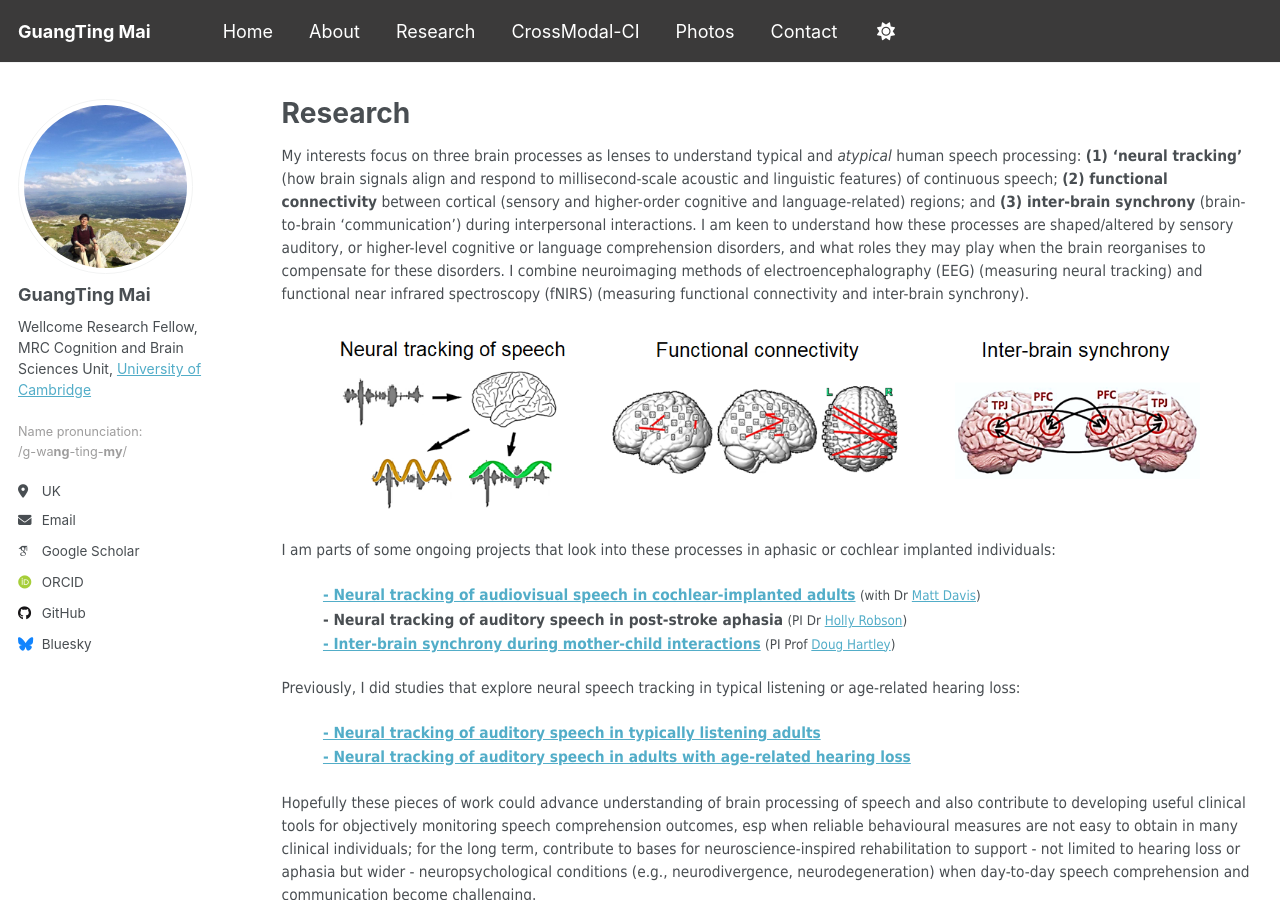
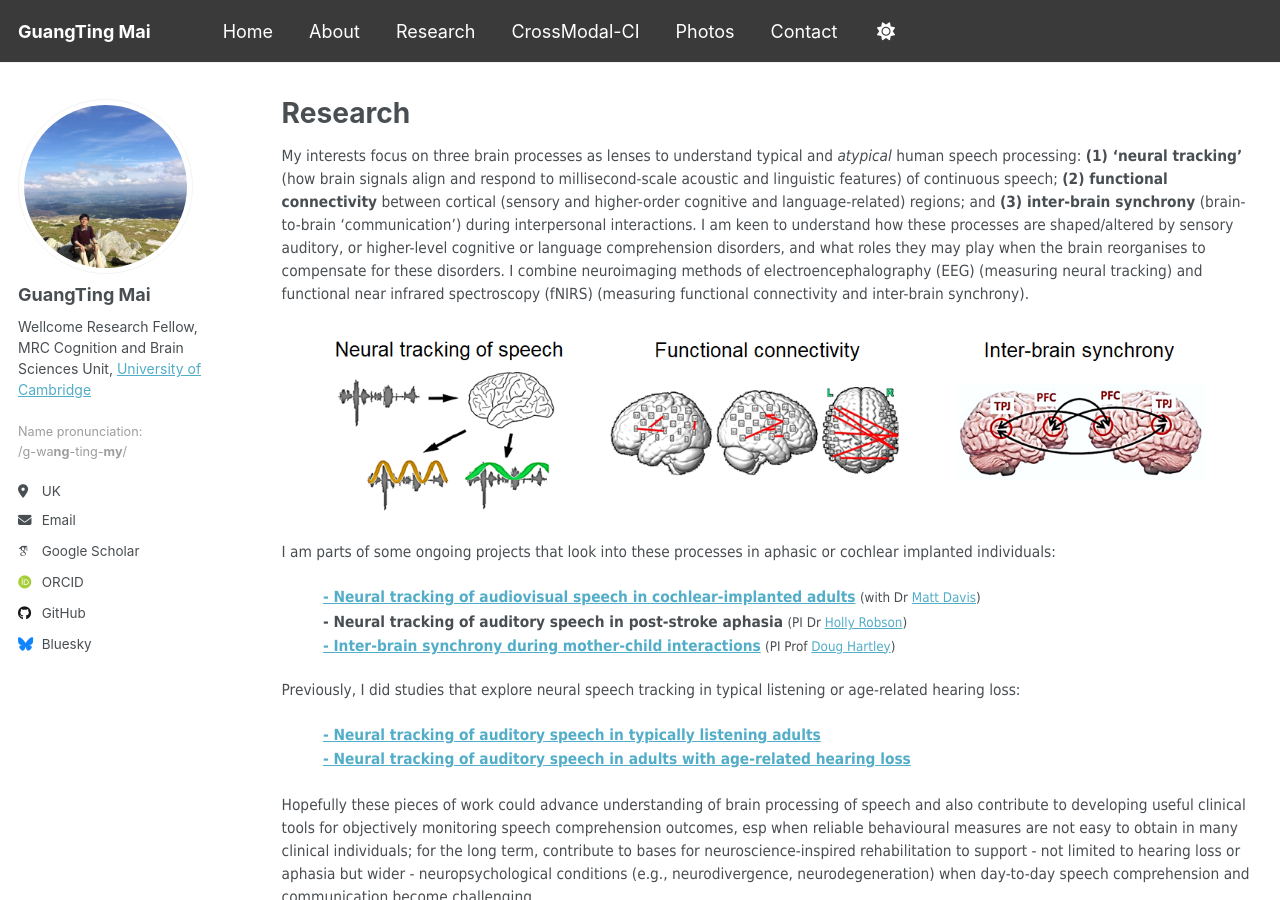
Before and after one commit to guangtingmai/guangtingmai.github.io, a Jekyll site: the page built from _pages/research.html, in a window 1280 px wide and 900 px high. Built offline with Jekyll 4.4.1, drawn with Linux system fonts in a browser that asks for light colours; some web fonts are replaced.

Commit message:
Update research.html

```diff
--- a/_pages/research.html
+++ b/_pages/research.html
@@ -13,7 +13,7 @@
   electroencephalography (EEG) (measuring neural tracking) and functional near infrared spectroscopy (fNIRS)
   (measuring functional connectivity and inter-brain synchrony).</span></p>
 <p align="center">
-  <img src="https://guangtingmai.github.io/images/brain_processes.png" width="90%">
+  <img src="https://guangtingmai.github.io/images/brain_processes.png" width="91%">
 </p>
 <p><span style="font-size: 11.5pt;font-family: Tahoma;line-height: 1.3;display: block;margin-bottom: 0.05vh">I am parts of some ongoing projects that look into these processes in aphasic or cochlear implanted individuals:</span></p>
 <p>
```
